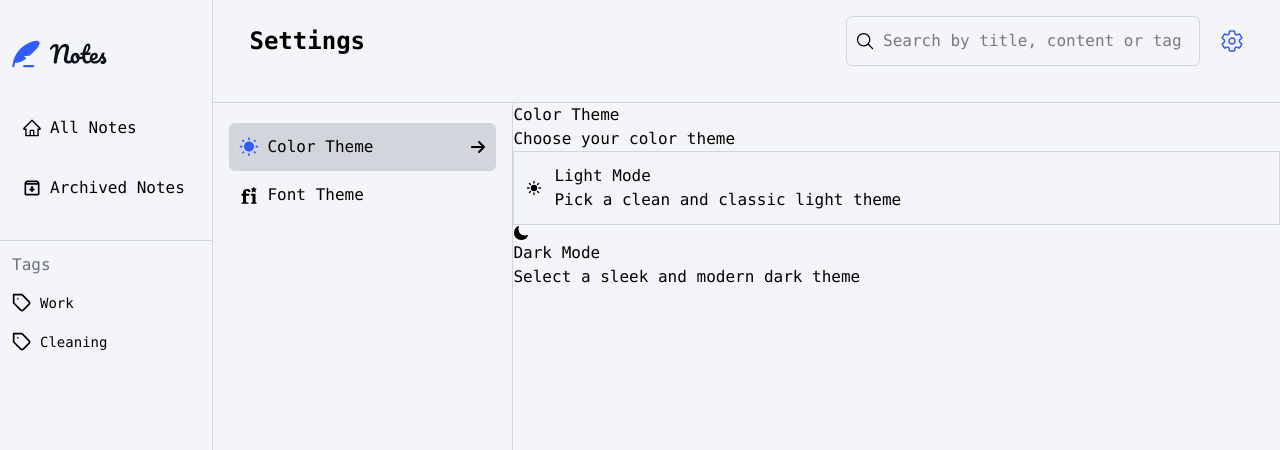
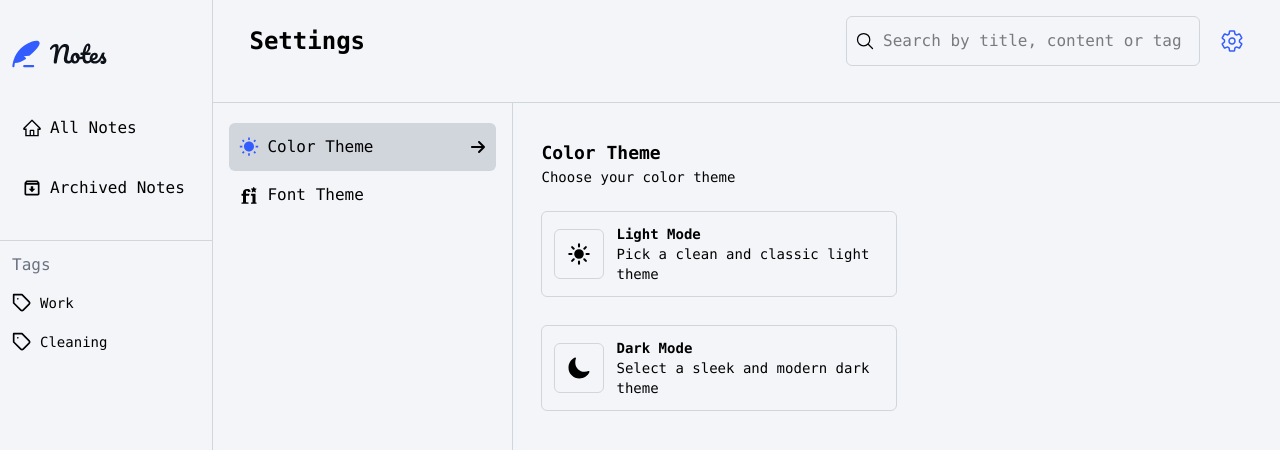
Before and after one commit to 4002-Nonye/Note-Taking-Web-App, a React (Vite) app in the folder client/: page /account/settings/color-theme in a window 1280 px wide. Shown: the top 450 px of the page. Built offline with nearby package versions, Linux system fonts and the light colour scheme.

Commit message:
Add more styles

```diff
--- a/client/src/components/ColorTab.jsx
+++ b/client/src/components/ColorTab.jsx
@@ -2,26 +2,44 @@ import { IoSunny, IoMoon } from "react-icons/io5";
 
 function ColorTab() {
   return (
-    <div >
-      <h3>Color Theme</h3>
+    <div className="px-7 pt-9 text-sm">
+        <div className='mb-6'>
+        <h3 className="font-bold text-lg">Color Theme</h3>
       <p>Choose your color theme</p>
 
-      <div className="flex items-center border-[1px] border-gray-300 gap-3 p-3">
-        <IoSunny />
+        </div>
+
+
+
+
+      <div className="flex flex-col gap-7">
+
+
+
+      <div className="flex w-2/4 items-center gap-3 rounded-md border-[1px] border-gray-300 p-3 cursor-pointer">
+        <div className="rounded-md border-[1px] border-gray-300 p-3 text-2xl">
+          <IoSunny className="text-2xl" />
+        </div>
 
         <div>
-          <p>Light Mode</p>
+          <p className="font-bold">Light Mode</p>
           <p>Pick a clean and classic light theme</p>
         </div>
       </div>
 
-      <div>
-        <IoMoon />
+      <div className="flex w-2/4 items-center gap-3 rounded-md border-[1px] border-gray-300 p-3 cursor-pointer">
+        <div className="rounded-md border-[1px] border-gray-300 p-3 text-2xl">
+          <IoMoon />
+        </div>
 
         <div>
-          <p>Dark Mode</p>
+          <p className="font-bold">Dark Mode</p>
           <p>Select a sleek and modern dark theme</p>
         </div>
+      </div>
+
+
+
       </div>
     </div>
   );
--- /dev/null
+++ b/client/src/components/FontTab.jsx
@@ -0,0 +1,9 @@
+import React from 'react'
+
+function FontTab() {
+  return (
+    <div>FontTab</div>
+  )
+}
+
+export default FontTab
```
